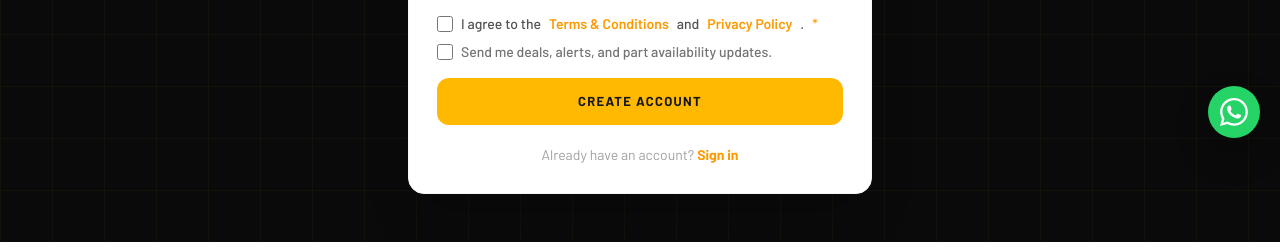
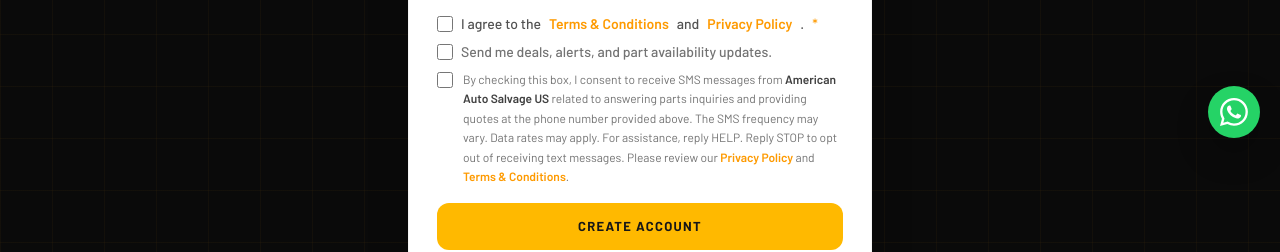
Before and after one commit to tahanaseemdev/american-auto-salvageus, a React (Vite) app in the folder website/: page /register in a window 1280 px wide. Shown: the part 642-894 px from the top of the page. Built offline with nearby package versions, Linux system fonts and the light colour scheme; no server answers; a web font is replaced by a local one.

Commit message:
added checkobox

```diff
--- a/website/src/pages/Contact.jsx
+++ b/website/src/pages/Contact.jsx
@@ -26,7 +26,7 @@
 const SUBJECTS = ['General Inquiry', 'Order Support', 'Part Availability', 'Return / Warranty', 'Business / Wholesale', 'Other'];
 
 export default function Contact() {
-  const [form, setForm] = useState({ name: '', email: '', phone: '', subject: '', message: '' });
+  const [form, setForm] = useState({ name: '', email: '', phone: '', subject: '', message: '', smsConsent: false });
   const [errors, setErrors] = useState({});
   const [submitted, setSubmitted] = useState(false);
   const [submitting, setSubmitting] = useState(false);
@@ -122,7 +122,7 @@
                       <h3 className="font-['Barlow_Condensed',sans-serif] font-black text-2xl uppercase text-neutral-900 mb-2">Message Sent!</h3>
                       <p className="text-neutral-500 mb-1">Thanks, <span className="font-bold text-amber-500">{form.name}</span>. We received your message.</p>
                       <p className="text-neutral-400 text-sm">Expect a reply at <span className="font-semibold">{form.email}</span> within 1 business day.</p>
-                      <button onClick={() => { setSubmitted(false); setForm({ name: '', email: '', phone: '', subject: '', message: '' }); }}
+                      <button onClick={() => { setSubmitted(false); setForm({ name: '', email: '', phone: '', subject: '', message: '', smsConsent: false }); }}
                         className="mt-6 border border-neutral-200 hover:border-amber-400 text-neutral-600 hover:text-amber-500 font-bold text-xs tracking-widest uppercase px-5 py-2.5 rounded-xl transition-all">
                         Send Another
                       </button>
@@ -190,6 +190,26 @@
                           <span className="text-[11px] text-neutral-400">{form.message.length} chars</span>
                         </div>
                       </div>
+
+                      {/* SMS Consent */}
+                      <label className="flex items-start gap-2.5 cursor-pointer">
+                        <input
+                          type="checkbox"
+                          checked={form.smsConsent}
+                          onChange={e => update('smsConsent', e.target.checked)}
+                          className="mt-0.5 accent-amber-400 w-4 h-4 shrink-0"
+                        />
+                        <span className="text-xs text-neutral-500 leading-relaxed">
+                          By checking this box, I consent to receive SMS messages from{' '}
+                          <span className="font-semibold text-neutral-700">American Auto Salvage US</span>{' '}
+                          related to answering parts inquiries and providing quotes at the phone number provided above.
+                          The SMS frequency may vary. Data rates may apply. For assistance, reply HELP. Reply STOP to
+                          opt out of receiving text messages. Please review our{' '}
+                          <a href="/privacy" className="text-amber-500 hover:underline font-semibold">Privacy Policy</a>{' '}
+                          and{' '}
+                          <a href="/terms-and-conditions" className="text-amber-500 hover:underline font-semibold">Terms &amp; Conditions</a>.
+                        </span>
+                      </label>
 
                       <motion.button
                         type="submit"
--- a/website/src/pages/ProductInquiry.jsx
+++ b/website/src/pages/ProductInquiry.jsx
@@ -14,6 +14,7 @@
 	state: '',
 	zip: '',
 	notes: '',
+	smsConsent: false,
 };
 
 function Input({ label, name, value, onChange, type = 'text', required = false, placeholder = '' }) {
@@ -91,8 +92,8 @@
 	}, [productId]);
 
 	const onChange = (event) => {
-		const { name, value } = event.target;
-		setForm((prev) => ({ ...prev, [name]: value }));
+		const { name, value, type, checked } = event.target;
+		setForm((prev) => ({ ...prev, [name]: type === 'checkbox' ? checked : value }));
 	};
 
 	const submitInquiry = async (event) => {
@@ -238,11 +239,32 @@
 									{fullName ? <span className="block mt-1">Requested by: {fullName}</span> : null}
 								</div>
 
-								<button
-									type="submit"
-									disabled={sending || loadingProduct || !product}
-									className="inline-flex items-center gap-2 bg-neutral-900 hover:bg-amber-400 hover:text-neutral-900 disabled:opacity-60 text-white text-[12px] font-black tracking-widest uppercase px-6 py-3 rounded-lg transition-colors"
-								>
+							{/* SMS Consent */}
+							<label className="flex items-start gap-2.5 cursor-pointer">
+								<input
+									type="checkbox"
+									name="smsConsent"
+									checked={form.smsConsent}
+									onChange={onChange}
+									className="mt-0.5 accent-amber-400 w-4 h-4 shrink-0"
+								/>
+								<span className="text-xs text-neutral-500 leading-relaxed">
+									By checking this box, I consent to receive SMS messages from{' '}
+									<span className="font-semibold text-neutral-700">American Auto Salvage US</span>{' '}
+									related to answering parts inquiries and providing quotes at the phone number provided above.
+									The SMS frequency may vary. Data rates may apply. For assistance, reply HELP. Reply STOP to
+									opt out of receiving text messages. Please review our{' '}
+									<a href="/privacy" className="text-amber-500 hover:underline font-semibold">Privacy Policy</a>{' '}
+									and{' '}
+									<a href="/terms-and-conditions" className="text-amber-500 hover:underline font-semibold">Terms &amp; Conditions</a>.
+								</span>
+							</label>
+
+							<button
+								type="submit"
+								disabled={sending || loadingProduct || !product}
+								className="inline-flex items-center gap-2 bg-neutral-900 hover:bg-amber-400 hover:text-neutral-900 disabled:opacity-60 text-white text-[12px] font-black tracking-widest uppercase px-6 py-3 rounded-lg transition-colors"
+							>
 									{sending ? (
 										<BiLoaderAlt className="animate-spin" size={15} />
 									) : isQuoteMode ? (
--- a/website/src/pages/Register.jsx
+++ b/website/src/pages/Register.jsx
@@ -11,7 +11,7 @@
 
   const [showPass, setShowPass] = useState(false);
   const [showConfirm, setShowConfirm] = useState(false);
-  const [form, setForm] = useState({ firstName: '', lastName: '', email: '', phone: '', password: '', confirmPassword: '', terms: false, newsletter: false });
+  const [form, setForm] = useState({ firstName: '', lastName: '', email: '', phone: '', password: '', confirmPassword: '', terms: false, newsletter: false, smsConsent: false });
   const [errors, setErrors] = useState({});
   const [submitted, setSubmitted] = useState(false);
 
@@ -216,6 +216,20 @@
                       className="accent-amber-400 w-4 h-4" />
                     Send me deals, alerts, and part availability updates.
                   </label>
+                  <label className="flex items-start gap-2.5 cursor-pointer">
+                    <input type="checkbox" checked={form.smsConsent} onChange={e => update('smsConsent', e.target.checked)}
+                      className="mt-0.5 accent-amber-400 w-4 h-4 shrink-0" />
+                    <span className="text-xs text-neutral-500 leading-relaxed">
+                      By checking this box, I consent to receive SMS messages from{' '}
+                      <span className="font-semibold text-neutral-700">American Auto Salvage US</span>{' '}
+                      related to answering parts inquiries and providing quotes at the phone number provided above.
+                      The SMS frequency may vary. Data rates may apply. For assistance, reply HELP. Reply STOP to
+                      opt out of receiving text messages. Please review our{' '}
+                      <Link to="/privacy" className="text-amber-500 hover:underline font-semibold">Privacy Policy</Link>{' '}
+                      and{' '}
+                      <Link to="/terms-and-conditions" className="text-amber-500 hover:underline font-semibold">Terms &amp; Conditions</Link>.
+                    </span>
+                  </label>
                 </div>
 
                 <motion.button
```
